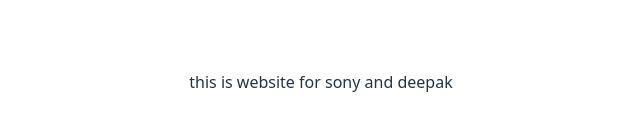
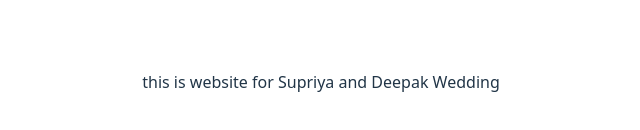
Before and after one commit to saurabhsolanke/SupriyaWedsDeepak, a React (Vite) app: page / in a window 1280 px wide. Shown: the part 318-448 px from the top of the page, without its empty margins (319-959 px from the left). Built offline with nearby package versions, Linux system fonts and the light colour scheme.

Commit message:
minor chnage

```diff
--- a/src/App.tsx
+++ b/src/App.tsx
@@ -1,15 +1,11 @@
-import { useState } from 'react'
-import reactLogo from './assets/react.svg'
-import viteLogo from '/vite.svg'
 import './App.css'
 
 function App() {
-  const [count, setCount] = useState(0)
 
   return (
     <>
       <div>
-      <p> this is website for sony and deepak </p>
+      <p> this is website for Supriya and Deepak Wedding </p>
       </div>
     </>
   )
```
